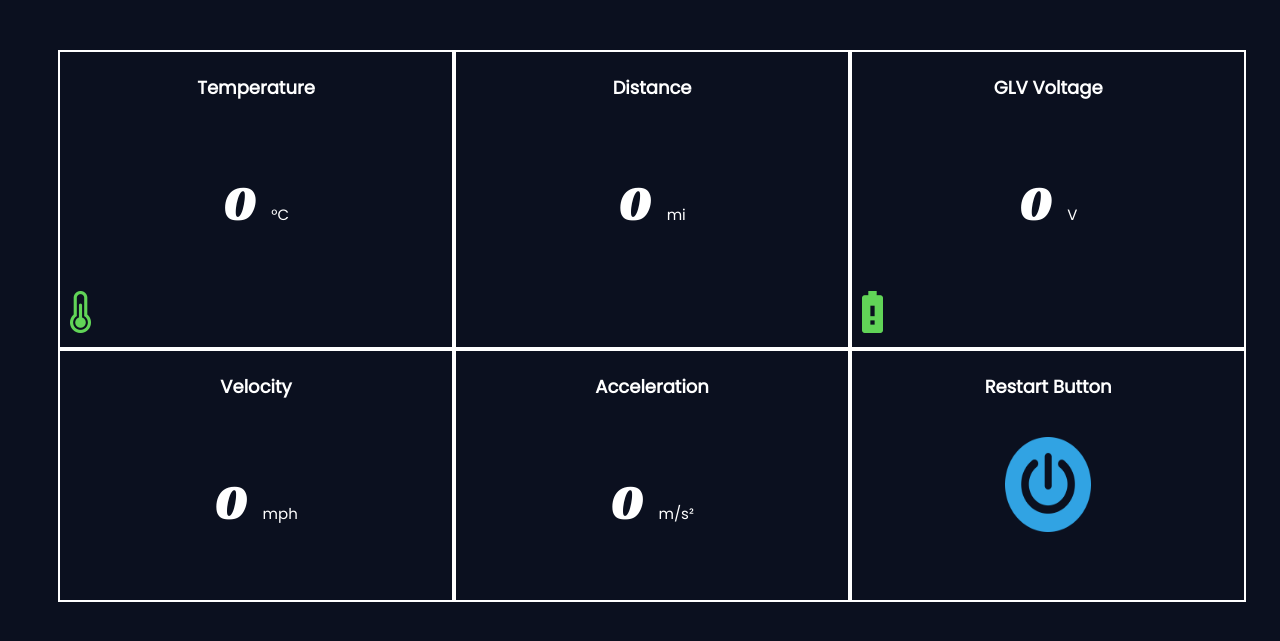
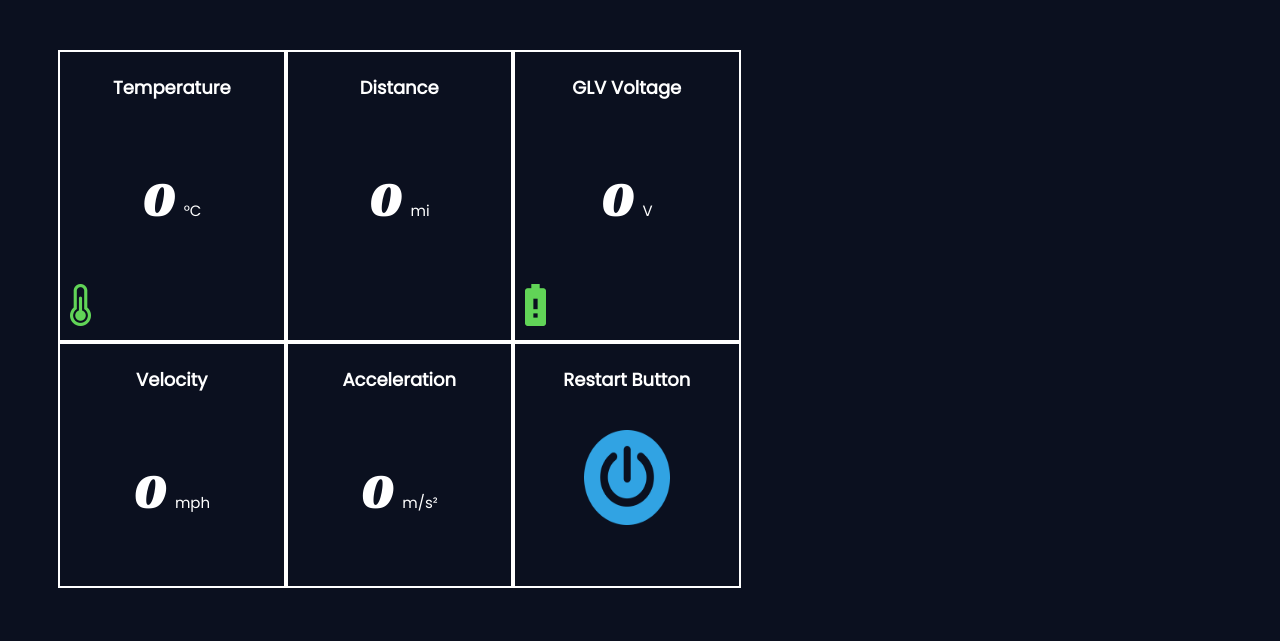
Before and after one commit to Princeton-Racing-Electric/Dashboard, a Flask app: page / in a window 1280 px wide. Shown: the top 641 px of the page. Run offline with Flask 2, Linux system fonts and the light colour scheme; parts of the project's set-up code (start-up, migrations or seed data) failed here and were passed over.

Commit message:
update width

```diff
--- a/Server/templates/boardv2.html
+++ b/Server/templates/boardv2.html
@@ -15,7 +15,7 @@
     <!-- old width 540px -->
     <style>
       .container .box {
-          width: 94%;
+          width: 54%;
           margin:50px;
           display:table;
       }
```
